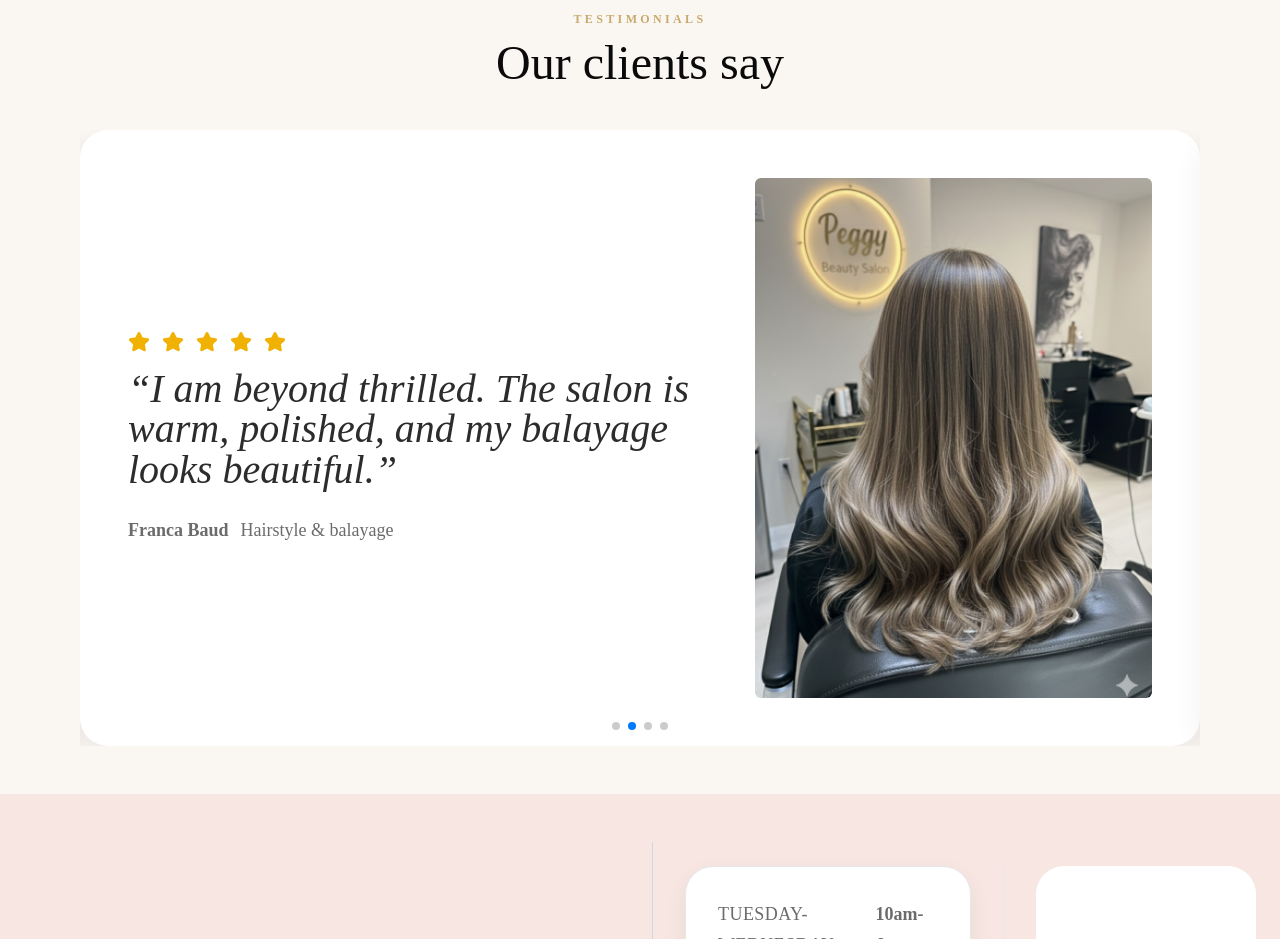
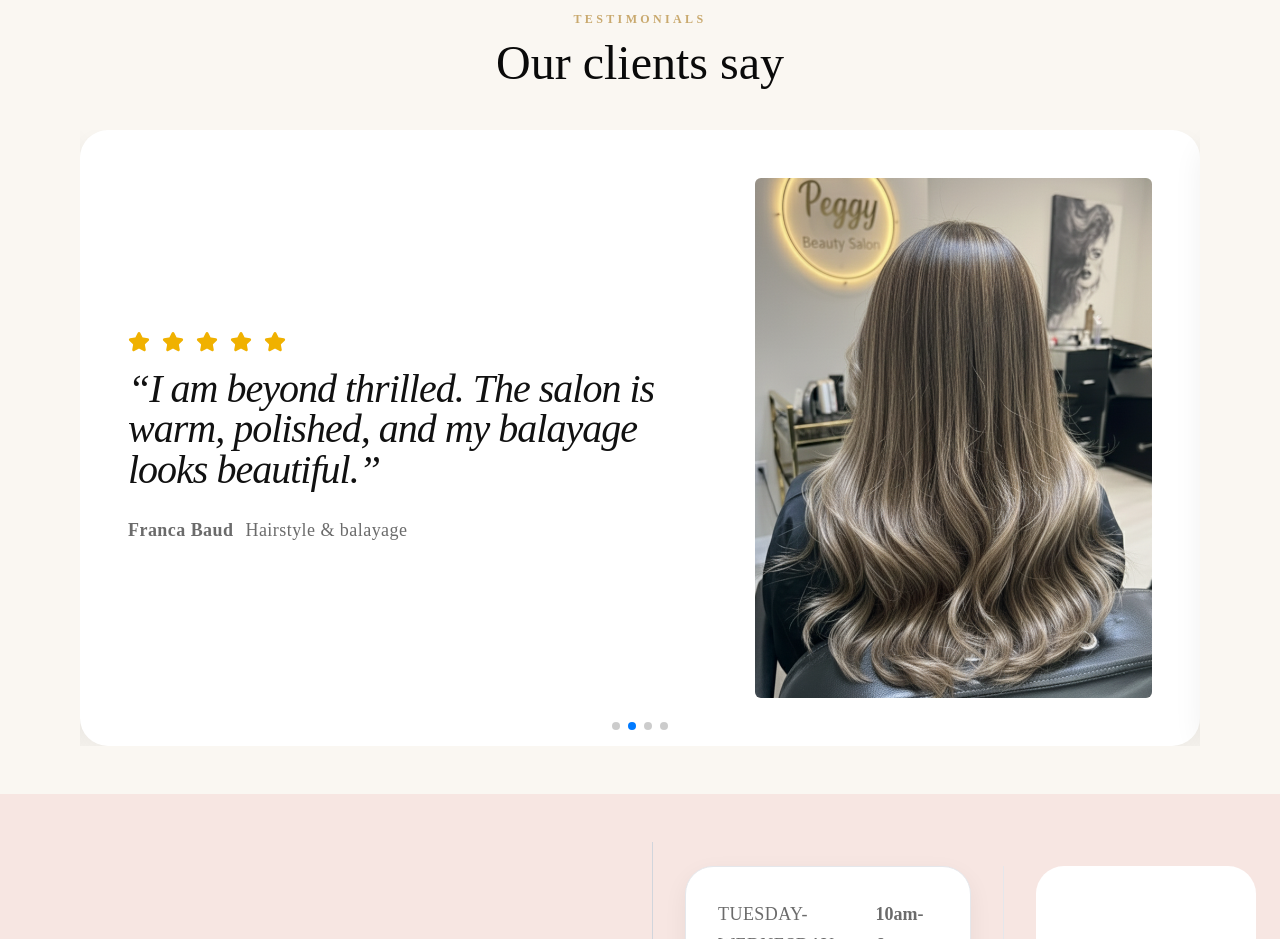
Before and after one commit to teslatoris2/peggy-second, a React (Vite) app: page / in a window 1280 px wide. Shown: the part 3100-4039 px from the top of the page. Built offline with nearby package versions, Linux system fonts and the light colour scheme; grey boxes are pictures that could not be loaded.

Commit message:
style: micro-interactions, letter-spacing, and color tweaks for testimonials and opening hours

```diff
--- a/src/components/TestimonialsSection.jsx
+++ b/src/components/TestimonialsSection.jsx
@@ -52,21 +52,21 @@ function TestimonialsSection() {
         >
           {testimonials.map((testimonial) => (
             <SwiperSlide key={testimonial.name}>
-              <article className="rounded-[28px] bg-white p-10 md:p-12 shadow-[0_10px_30px_rgba(0,0,0,0.06)]">
+              <article className="testimonial-card group rounded-[28px] bg-white p-10 md:p-12 transform transition-transform duration-300 shadow-[0_10px_30px_rgba(0,0,0,0.06)] hover:-translate-y-3 hover:shadow-[0_20px_40px_rgba(0,0,0,0.08)]">
                 <div className="flex flex-col md:flex-row items-center gap-8">
                   <div className="md:w-3/5 text-left">
                     <div className="flex items-center gap-3 text-yellow-500">
                       {[...Array(5)].map((_, index) => (
-                        <Star key={index} size={22} fill="currentColor" aria-hidden="true" />
+                        <Star key={index} size={22} fill="currentColor" aria-hidden="true" className="transition-colors duration-200 group-hover:text-[#C9A96E]" />
                       ))}
                     </div>
-                    <p className="mt-4 text-[28px] md:text-[40px] italic leading-[1.02]">“{testimonial.quote}”</p>
-                    <div className="mt-6 text-[15px] md:text-[18px] text-muted-text"><strong>{testimonial.name}</strong><span className="ml-3">{testimonial.service}</span></div>
+                    <p className="mt-4 text-[28px] md:text-[40px] italic leading-[1.02] tracking-tight text-[#111111]">“{testimonial.quote}”</p>
+                    <div className="mt-6 text-[15px] md:text-[18px] text-muted-text tracking-wide"><strong>{testimonial.name}</strong><span className="ml-3">{testimonial.service}</span></div>
                   </div>
 
                   <div className="md:w-2/5">
                     <div className="h-80 md:h-[520px] w-full overflow-hidden rounded-md bg-offwhite-cream">
-                      <img src={testimonial.image} alt={`${testimonial.service} result`} className="h-full w-full object-cover testimonial-image" />
+                      <img src={testimonial.image} alt={`${testimonial.service} result`} className="h-full w-full object-cover testimonial-image transition-transform duration-700 group-hover:scale-105" />
                     </div>
                   </div>
                 </div>
--- a/src/components/VisitUsSection.jsx
+++ b/src/components/VisitUsSection.jsx
@@ -24,7 +24,7 @@ function VisitUsSection() {
         <div className="pl-8 border-l border-gray-300">
           <div className="mt-6 w-full">
             <div className="flex flex-col md:flex-row items-stretch gap-6 md:gap-8">
-              <div className="md:flex-1 bg-white border border-gray-200 rounded-[28px] p-8 shadow-[0_8px_24px_rgba(0,0,0,0.06)] min-h-[320px] md:min-h-[420px] flex flex-col justify-center">
+              <div className="md:flex-1 group bg-white border border-gray-200 rounded-[28px] p-8 shadow-[0_8px_24px_rgba(0,0,0,0.06)] min-h-[320px] md:min-h-[420px] flex flex-col justify-center transform transition-transform duration-300 hover:-translate-y-2 hover:shadow-[0_18px_36px_rgba(0,0,0,0.06)]">
                 <dl className="space-y-4">
                   {hours.map(([day, time]) => (
                     <div className="flex items-center justify-between" key={day}>
@@ -39,7 +39,7 @@ function VisitUsSection() {
 
               <div className="hidden md:block w-px bg-gray-200" aria-hidden="true" />
 
-              <div className="md:flex-1 rounded-[28px] overflow-hidden bg-white">
+              <div className="md:flex-1 rounded-[28px] overflow-hidden bg-white transform transition-transform duration-300 group-hover:scale-[1.002]">
                 <iframe
                   title="Map to salon"
                   src="https://www.google.com/maps?q=200%20Windflower%20Gate%20Unit%20%236%2C%20Vaughan%2C%20L4L%209L3&output=embed"
--- a/src/components/testimonials.css
+++ b/src/components/testimonials.css
@@ -7,3 +7,11 @@
 .testimonial-swiper .swiper-slide-active .testimonial-image{
   transform: scale(1.15);
 }
+
+/* Hover state from group to slightly boost image pop */
+.testimonial-card .testimonial-image{
+  transition: transform 700ms ease;
+}
+.testimonial-card:hover .testimonial-image{
+  transform: scale(1.06);
+}
```
